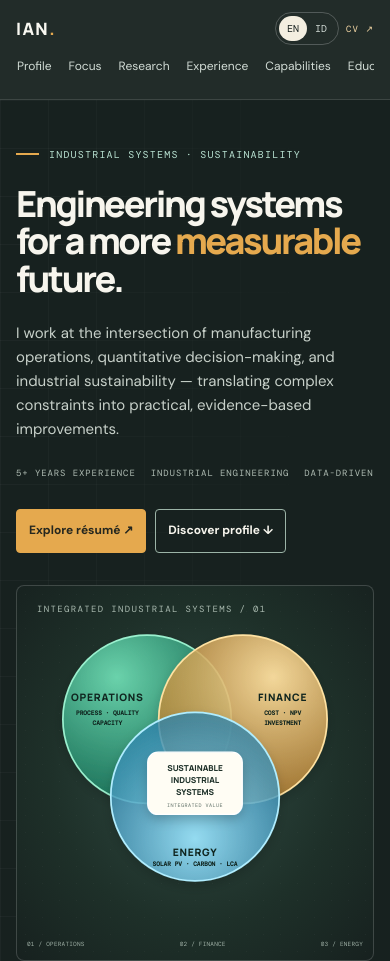
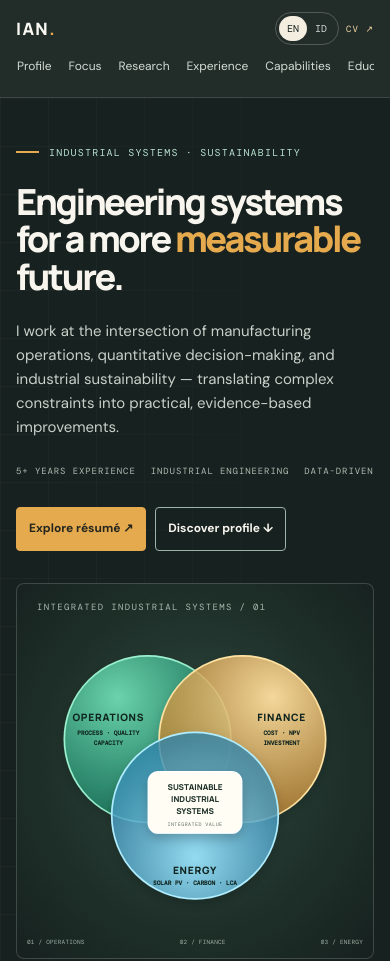
Before and after one commit to ian04kk/Ian, a plain HTML site: page index.html in a window 390 px wide. Shown: the top 961 px of the page. Drawn offline with nearby package versions, Linux system fonts and the light colour scheme.

Commit message:
Restore last known working portfolio page

```diff
--- a/index.html
+++ b/index.html
@@ -197,37 +197,6 @@ h1,h2,h3,p,a,small,strong,span,li{overflow-wrap:anywhere}
  *,*::before,*::after{scroll-behavior:auto!important;transition:none!important;animation:none!important}
 }
 
-
-/* Cross-browser mobile compatibility layer */
-html{-webkit-text-size-adjust:100%;text-size-adjust:100%;-webkit-tap-highlight-color:transparent}
-body{min-width:320px}
-.wrap{width:calc(100% - 48px);max-width:var(--max)}
-.header{ -webkit-backdrop-filter:blur(12px); }
-.venn-diagram{display:block;max-width:100%;overflow:visible}
-.solar-figure svg,.skill svg{display:block;max-width:100%}
-button,a{-webkit-tap-highlight-color:transparent}
-@media(max-width:850px){
- .wrap{width:calc(100% - 40px)}
- .nav{width:100%;min-width:0}
- .links{max-width:100%;-webkit-overflow-scrolling:touch;overscroll-behavior-x:contain}
- .hero-grid,.split,.casegrid,.contactgrid{width:100%;min-width:0}
-}
-@media(max-width:600px){
- .wrap{width:calc(100% - 32px)}
- .header{position:sticky;top:0}
- .links{padding-bottom:10px;scrollbar-width:none}
- .links::-webkit-scrollbar{display:none}
- .venn{width:100%;max-width:100%}
- .venn-diagram{width:100%;height:auto;inset:34px 0 30px}
- .buttons .btn{min-height:42px}
-}
-@media(max-width:360px){
- .wrap{width:calc(100% - 24px)}
- .brand{font-size:16px}
- .actions>a{font-size:8px}
- .links{gap:12px}
-}
-
 </style>
 </head>
 <body>
```
